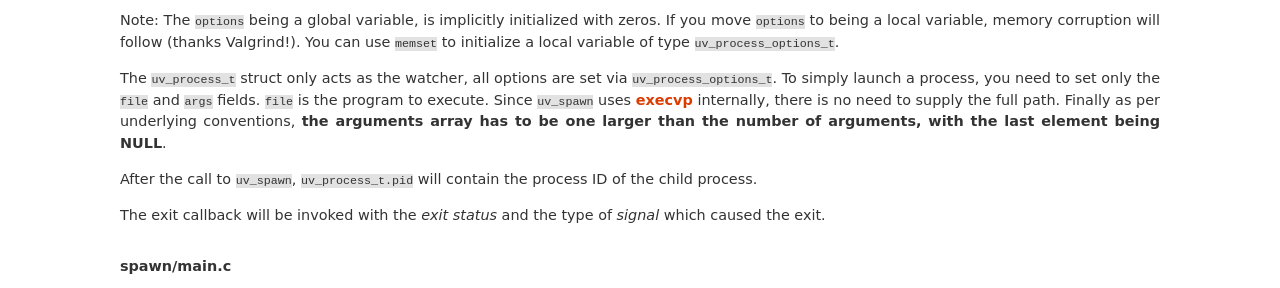
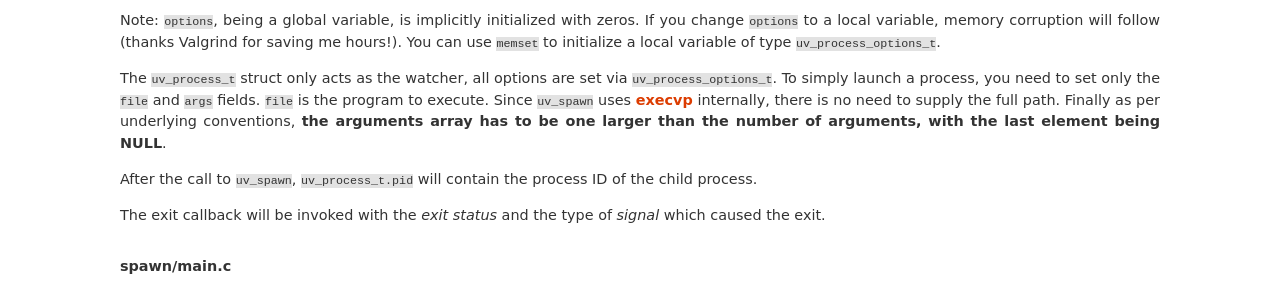
Before and after one commit to nikhilm/uvbook, a Sphinx documentation site: the page built from source/processes.rst, in a window 1280 px wide and 900 px high, scrolled down 417 px, cut to the strip 248-536 px from the top of the window. Built offline with Sphinx 7.4.7, drawn with Linux system fonts in a browser that asks for light colours; formulas are drawn with MathJax 3.

Commit message:
Update source/processes.rst
edited note

```diff
--- a/source/processes.rst
+++ b/source/processes.rst
@@ -31,10 +31,10 @@ exits. This is achieved using ``uv_spawn``.
     :lines: 5-7,13-
     :emphasize-lines: 11,13-17
 
-Note: The ``options`` being a global variable, is implicitly  initialized with
-zeros.  If you move ``options`` to being a local variable, memory corruption
-will follow (thanks Valgrind!).  You can use ``memset`` to initialize
-a local variable of type ``uv_process_options_t``.
+Note: ``options``, being a global variable, is implicitly initialized with
+zeros.  If you change ``options`` to a local variable, memory corruption
+will follow (thanks Valgrind for saving me hours!).  You can use ``memset``
+to initialize a local variable of type ``uv_process_options_t``.
 
 The ``uv_process_t`` struct only acts as the watcher, all options are set via
 ``uv_process_options_t``. To simply launch a process, you need to set only the
```
